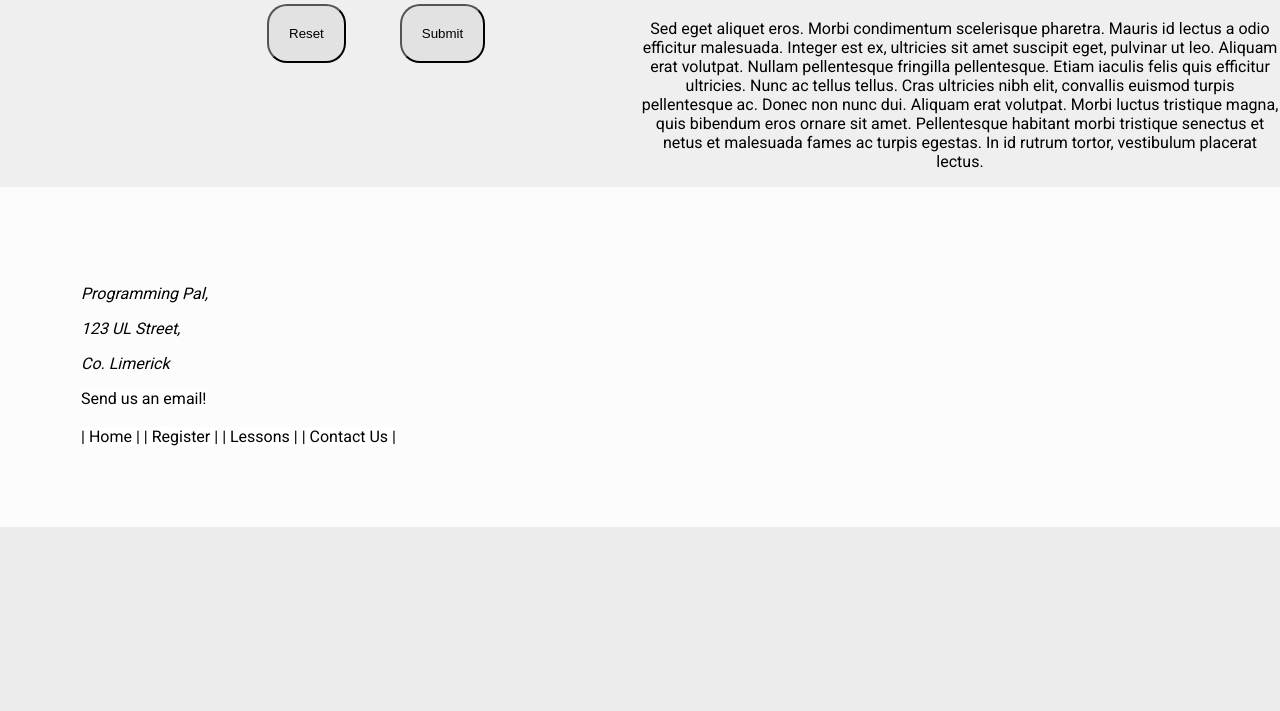
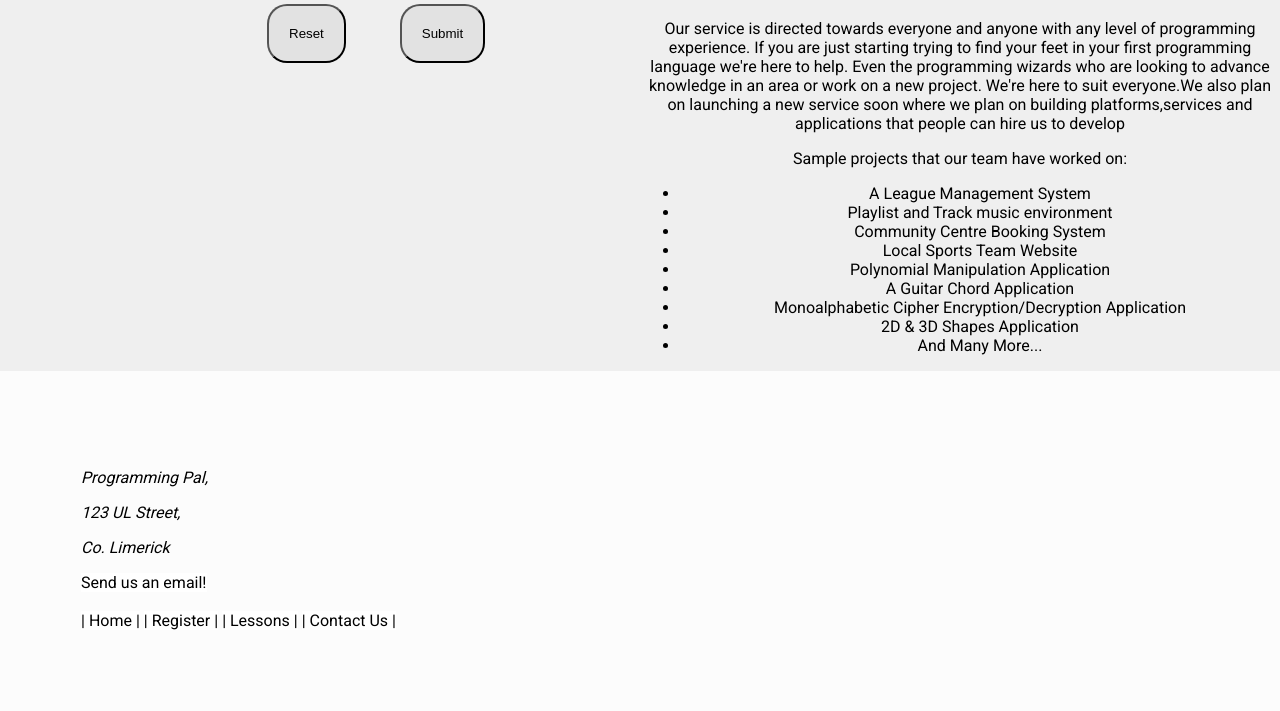
Before and after one commit to MikeVriesema/ProgrammingPal, a PHP site: page /studentForm.php in a window 1280 px wide. Shown: the part 930-1641 px from the top of the page. Before the commit the page ends 1457 px from the top, so only its background shows below. Run offline with PHP 8.4, Linux system fonts and the light colour scheme.

Commit message:
Lorum Ipsum Change
-Added a bit more depth to the student form page
-All we need is Henry
-Please help me left align something in it x

```diff
--- a/studentForm.php
+++ b/studentForm.php
@@ -87,9 +87,21 @@
 
 		<img src="images/james.jpg" title="James"  alt="James">
 
-		<p>Sed eget aliquet eros. Morbi condimentum scelerisque pharetra. Mauris id lectus a odio efficitur malesuada. Integer est ex, ultricies sit amet suscipit eget, pulvinar ut leo. Aliquam erat volutpat. Nullam pellentesque fringilla pellentesque. Etiam iaculis felis quis efficitur ultricies. Nunc ac tellus tellus. Cras ultricies nibh elit, convallis euismod turpis pellentesque ac. Donec non nunc dui. Aliquam erat volutpat. Morbi luctus tristique magna, quis bibendum eros ornare sit amet. Pellentesque habitant morbi tristique senectus et netus et malesuada fames ac turpis egestas. In id rutrum tortor, vestibulum placerat lectus.</p>
+		<p>Our service is directed towards everyone and anyone with any level of programming experience. If you are just starting trying to find your feet in your first programming language we're here to help. Even the programming wizards who are looking to advance knowledge in an area or work on a new project. We're here to suit everyone.We also plan on launching a new service soon where we plan on building platforms,services and applications that people can hire us to develop</p>
 
-
+		<p>Sample projects that our team have worked on: <!-- CAN WE MAKE THIS LIST LEFT ALIGNED?ALSO PLEASE ELABORATE ON WHAT YOUR GUITAR JAVA DID AGAIN,WAS IT A TUNER?-->
+		<ul>
+				<li>A League Management System</li>
+				<li>Playlist and Track music environment</li>
+				<li>Community Centre Booking System</li>
+				<li>Local Sports Team Website</li>
+				<li>Polynomial Manipulation Application</li>
+				<li>A Guitar Chord Application</li>
+				<li>Monoalphabetic Cipher Encryption/Decryption Application</li>
+				<li>2D & 3D Shapes Application</li>
+				<li>And Many More...</li>
+		</ul>
+		</p>
 	</div>
 
 
```
